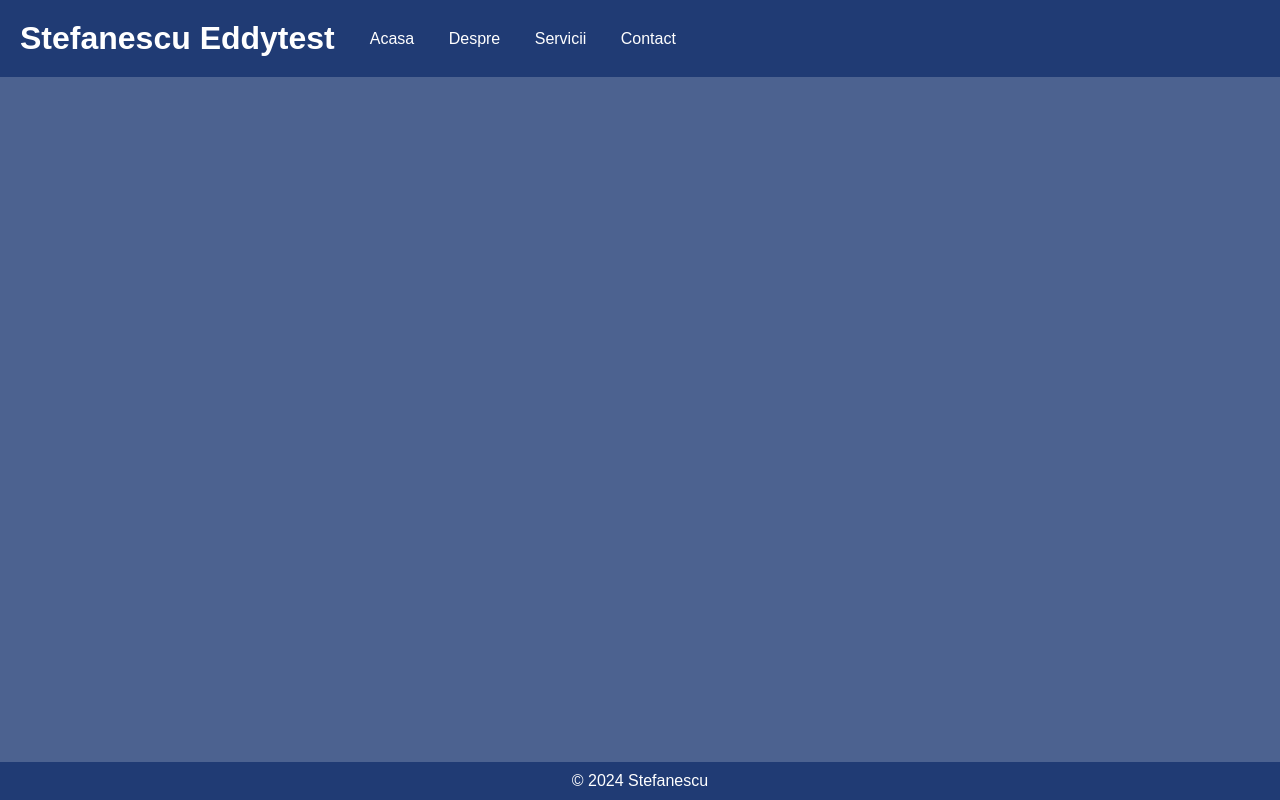
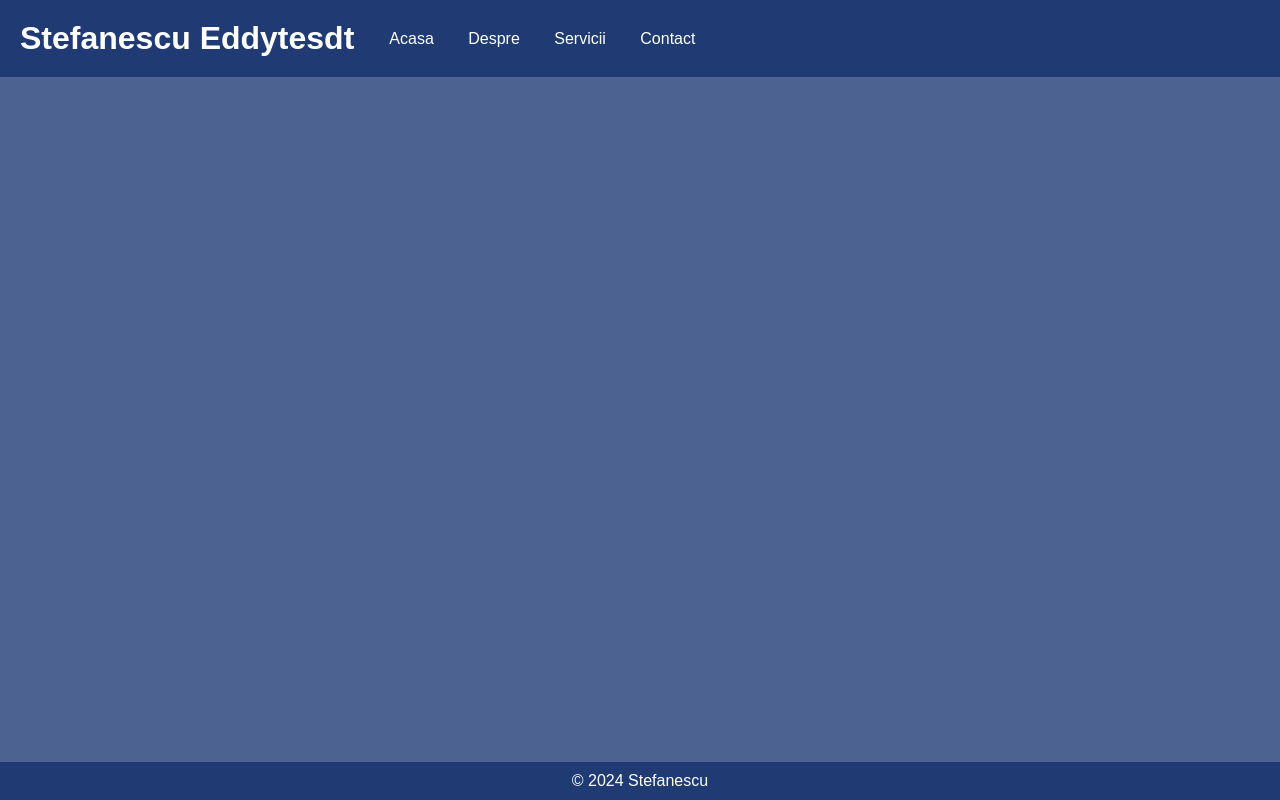
Before and after one commit to eduard0521/Eddy, a plain HTML site: page index.html in a window 1280 px wide. Drawn offline with Linux system fonts and the light colour scheme.

Commit message:
sdasdasd

```diff
--- a/index.html
+++ b/index.html
@@ -9,7 +9,7 @@
 </head>
 <body>
     <header>
-        <h1>Stefanescu Eddytest</h1>
+        <h1>Stefanescu Eddytesdt</h1>
         <nav>
             <ul>
                 <li><a href="index.html">Acasa</a></li>
```
